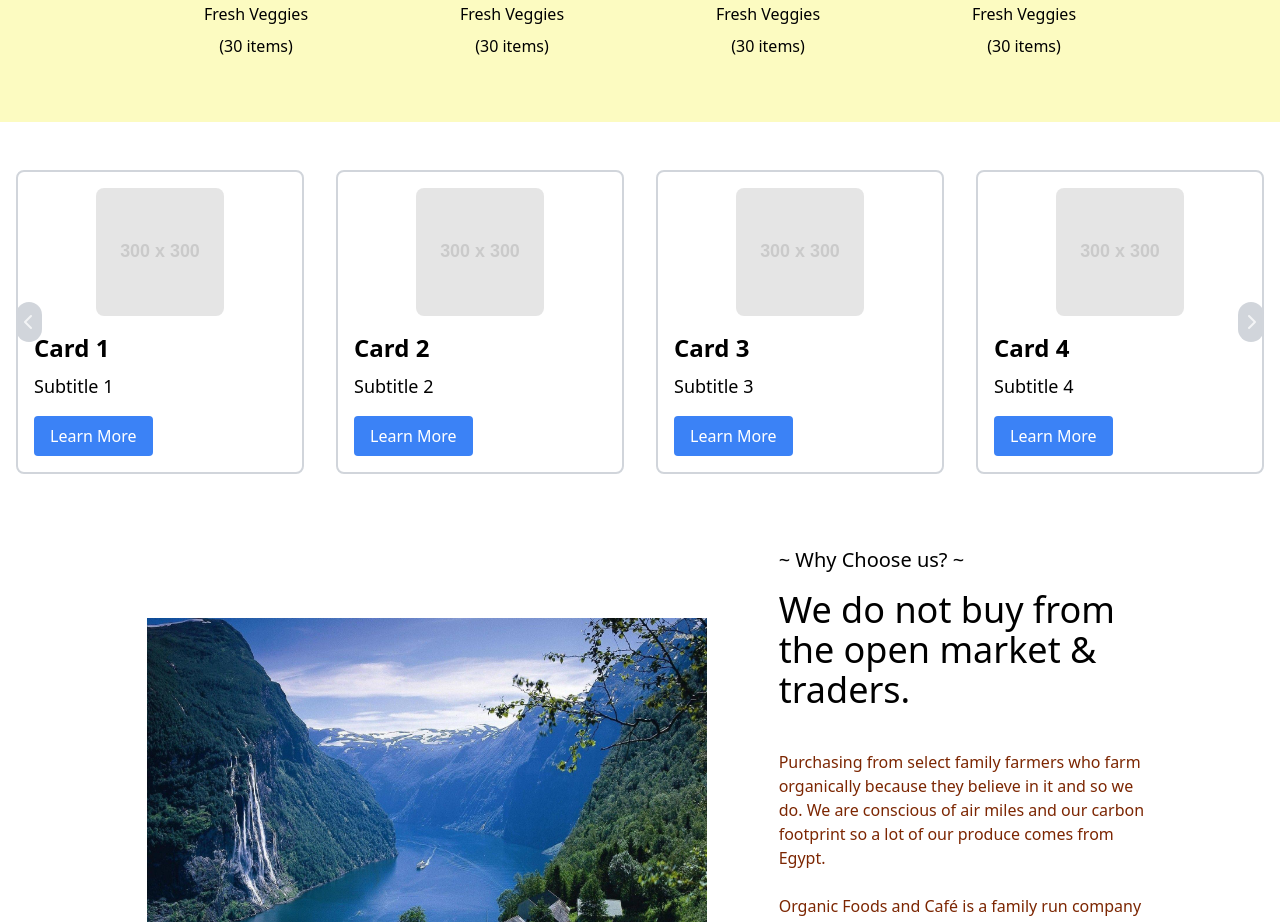
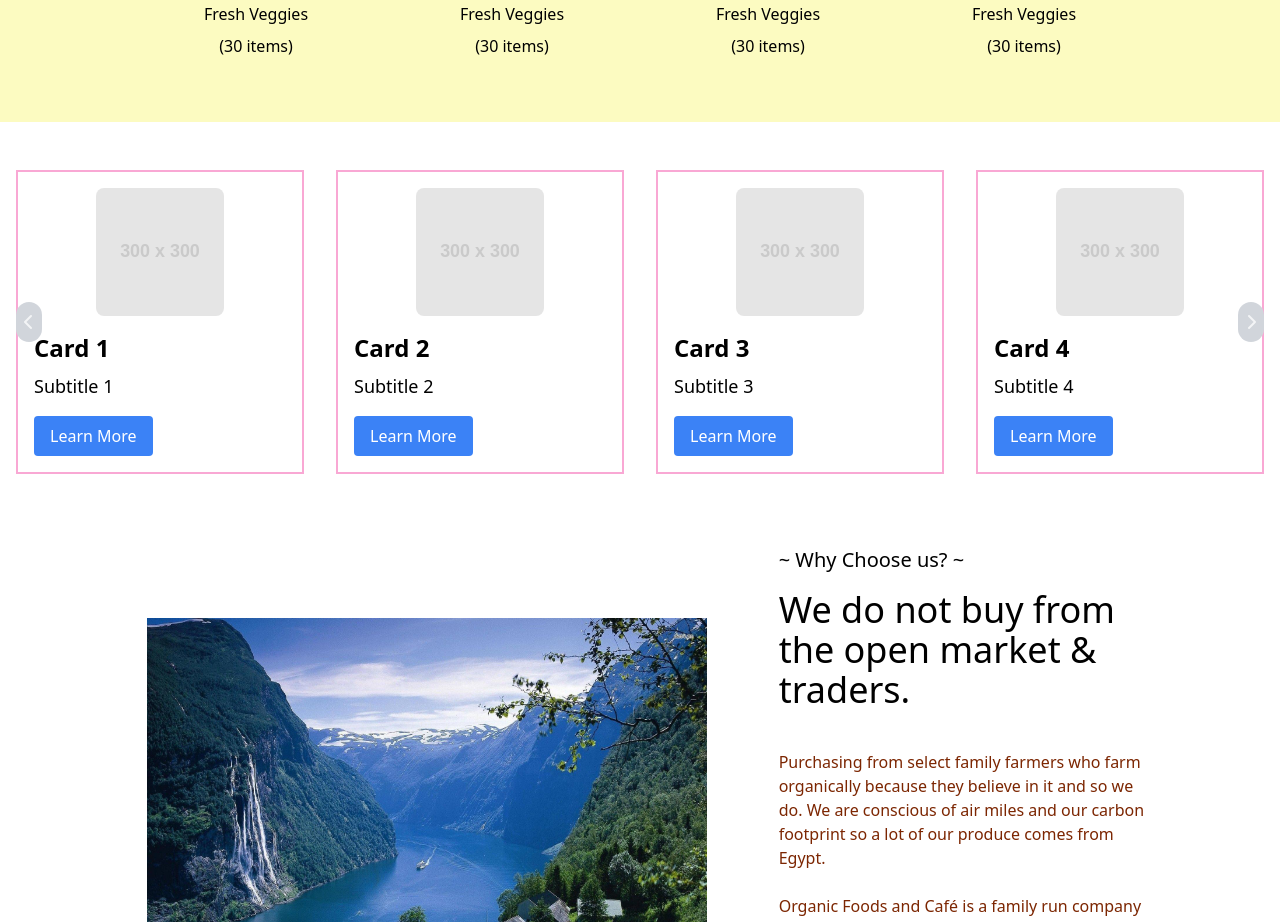
Before and after one commit to Mrityunjay20/IndieStoriesFrontend, a React (Vite) app: page / in a window 1280 px wide. Shown: the part 2780-3702 px from the top of the page. Built offline with nearby package versions, Linux system fonts and the light colour scheme.

Commit message:
hover effect fixed

```diff
--- a/src/Components/GlobalComponents/Card.jsx
+++ b/src/Components/GlobalComponents/Card.jsx
@@ -57,6 +57,7 @@ const Card = () => {
     <div className="relative overflow-hidden">
       <div
         className="flex transition-transform duration-500 ease-out"
+        // for sliding the carousel
         style={{
           transform: `translateX(-${curr * (100 / cardsToShow)}%)`,
           width: `${(totalSlides / (cardsExtended.length / cardsToShow)) * 100}%`,
@@ -65,10 +66,10 @@ const Card = () => {
         {cardsExtended.map((card, index) => (
           <div
             key={card.id}
-            className="w-full sm:w-1/4 p-12 px-2 flex justify-center"
+            className="w-full sm:w-1/4 p-12 px-2 flex justify-center "
             style={{ minWidth: `${100 / cardsToShow}%` }}
           >
-            <div className="w-72 transition-transform duration-500 hover:border-4 hover:border-black rounded-lg overflow-hidden border-2 border-gray-300">
+            <div className="w-72 transition-transform duration-500 overflow-hidden border-2 border-pink-300 hover:scale-110 hover:border-4 hover:border-pink-500 z-30">
               <img
                 src={card.image}
                 alt={card.title}
@@ -87,11 +88,11 @@ const Card = () => {
       </div>
 
       {/* Navigation Buttons */}
-      <div className="absolute inset-0 flex items-center justify-between p-4">
-        <button onClick={prev} className="p-2 bg-gray-300 rounded-full">
+      <div className="absolute inset-0 flex items-center justify-between p-4 z-10">
+        <button onClick={prev} className="p-2 bg-gray-300 rounded-full z-10">
           <i className="fa-solid fa-chevron-left text-white opacity-75"></i>
         </button>
-        <button onClick={next} className="p-2 bg-gray-300 rounded-full">
+        <button onClick={next} className="p-2 bg-gray-300 rounded-full z-10">
           <i className="fa-solid fa-chevron-right text-white opacity-75"></i>
         </button>
       </div>
```
